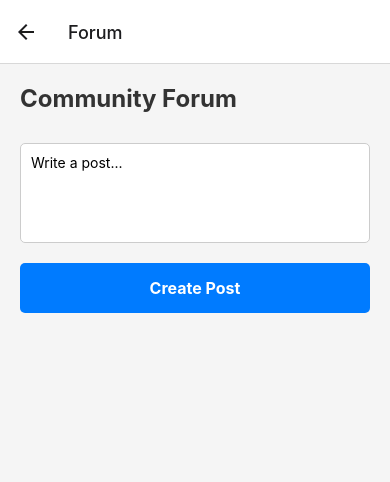
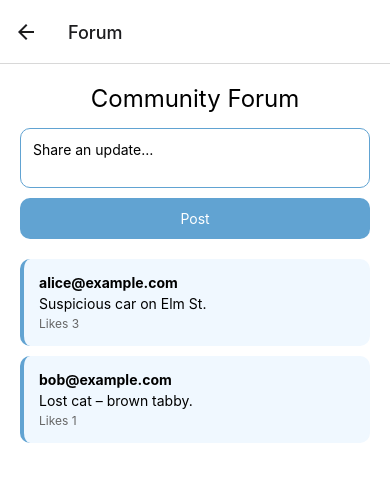
Before and after one commit to TheoMKgosi/CSI473-assignment, a React Native app in the folder NeighborhoodWatchApp/frontend/: screen /Forum in a window 390 px wide. Shown: the top 482 px of the page. Built offline with nearby package versions, Linux system fonts and the light colour scheme.

Commit message:
Update ForumScreen.js

```diff
--- a/NeighborhoodWatchApp/frontend/screens/ForumScreen.js
+++ b/NeighborhoodWatchApp/frontend/screens/ForumScreen.js
@@ -1,122 +1,70 @@
 import React, { useState, useEffect } from 'react';
 import { View, Text, TextInput, TouchableOpacity, FlatList, StyleSheet, Alert } from 'react-native';
-import axios from 'axios';
 
-const ForumScreen = () => {
-  const [postContent, setPostContent] = useState('');
+export default function ForumScreen() {
   const [posts, setPosts] = useState([]);
+  const [content, setContent] = useState('');
 
-  // Fetch posts (placeholder, to be implemented once backend is fixed)
   useEffect(() => {
-    // Replace with actual API call
-    // axios.get('https://<your-codespace>.github.dev:8000/api/forum/', {
-    //   headers: { Authorization: `Token <your-token>` }
-    // }).then(response => setPosts(response.data));
+    setPosts([
+      { id: 1, user: { email: 'alice@example.com' }, content: 'Suspicious car on Elm St.', likes: 3 },
+      { id: 2, user: { email: 'bob@example.com' }, content: 'Lost cat – brown tabby.', likes: 1 },
+    ]);
   }, []);
 
-  const handleCreatePost = async () => {
-    if (!postContent.trim()) {
-      Alert.alert('Error', 'Post content cannot be empty');
-      return;
-    }
-    try {
-      const response = await axios.post(
-        'https://<your-codespace>.github.dev:8000/api/forum/',
-        { content: postContent },
-        { headers: { Authorization: 'Token <your-token>' } }
-      );
-      setPosts([...posts, response.data]);
-      setPostContent('');
-      Alert.alert('Success', 'Post created successfully');
-    } catch (error) {
-      Alert.alert('Error', 'Failed to create post');
-    }
+  const addPost = () => {
+    if (!content.trim()) return Alert.alert('Error', 'Write something');
+    const newPost = {
+      id: Date.now(),
+      user: { email: 'you@example.com' },
+      content: content.trim(),
+      likes: 0,
+    };
+    setPosts([newPost, ...posts]);
+    setContent('');
+    Alert.alert('Posted', 'Your update is live');
   };
-
-  const renderPost = ({ item }) => (
-    <View style={styles.postContainer}>
-      <Text style={styles.postContent}>{item.content}</Text>
-      <Text style={styles.postMeta}>Posted at: {item.created_at}</Text>
-    </View>
-  );
 
   return (
     <View style={styles.container}>
       <Text style={styles.title}>Community Forum</Text>
+
       <TextInput
         style={styles.input}
-        placeholder="Write a post..."
-        value={postContent}
-        onChangeText={setPostContent}
+        placeholder="Share an update…"
+        value={content}
+        onChangeText={setContent}
         multiline
       />
-      <TouchableOpacity style={styles.button} onPress={handleCreatePost}>
-        <Text style={styles.buttonText}>Create Post</Text>
+      <TouchableOpacity style={styles.postBtn} onPress={addPost}>
+        <Text style={styles.postBtnText}>Post</Text>
       </TouchableOpacity>
+
       <FlatList
         data={posts}
-        renderItem={renderPost}
-        keyExtractor={(item) => item.id.toString()}
-        style={styles.postList}
+        keyExtractor={i => i.id.toString()}
+        renderItem={({ item }) => (
+          <View style={styles.card}>
+            <Text style={styles.user}>{item.user.email}</Text>
+            <Text style={styles.text}>{item.content}</Text>
+            <Text style={styles.likes}>Likes {item.likes}</Text>
+          </View>
+        )}
+        ListEmptyComponent={<Text style={styles.empty}>No posts yet</Text>}
       />
     </View>
   );
-};
+}
 
 const styles = StyleSheet.create({
-  container: {
-    flex: 1,
-    padding: 20,
-    backgroundColor: '#f5f5f5',
-  },
-  title: {
-    fontSize: 24,
-    fontWeight: 'bold',
-    marginBottom: 20,
-    color: '#333',
-  },
-  input: {
-    width: '100%',
-    padding: 10,
-    marginVertical: 10,
-    borderWidth: 1,
-    borderColor: '#ccc',
-    borderRadius: 5,
-    backgroundColor: '#fff',
-    minHeight: 100,
-  },
-  button: {
-    width: '100%',
-    padding: 15,
-    backgroundColor: '#007bff',
-    borderRadius: 5,
-    alignItems: 'center',
-    marginVertical: 10,
-  },
-  buttonText: {
-    color: '#fff',
-    fontSize: 16,
-    fontWeight: 'bold',
-  },
-  postList: {
-    flex: 1,
-    width: '100%',
-  },
-  postContainer: {
-    padding: 10,
-    borderBottomWidth: 1,
-    borderBottomColor: '#ccc',
-    marginVertical: 5,
-  },
-  postContent: {
-    fontSize: 16,
-    color: '#333',
-  },
-  postMeta: {
-    fontSize: 12,
-    color: '#666',
-    marginTop: 5,
-  },
+  container: { flex: 1, padding: 20, backgroundColor: '#fff' },
+  title: { fontSize: 24, textAlign: 'center', marginBottom: 15 },
+  input: { borderWidth: 1, borderColor: '#61a3d2', borderRadius: 10, padding: 12, marginBottom: 10, textAlignVertical: 'top' },
+  postBtn: { backgroundColor: '#61a3d2', padding: 12, borderRadius: 10, alignItems: 'center', marginBottom: 20 },
+  postBtnText: { color: '#fff' },
+  card: { backgroundColor: '#f0f8ff', padding: 15, borderRadius: 10, marginBottom: 10, borderLeftWidth: 4, borderLeftColor: '#61a3d2' },
+  user: { fontWeight: 'bold', marginBottom: 4 },
+  text: { marginBottom: 4 },
+  likes: { color: '#666', fontSize: 12 },
+  empty: { textAlign: 'center', color: '#999', marginTop: 20 },
 });
-
-export default ForumScreen;
```
